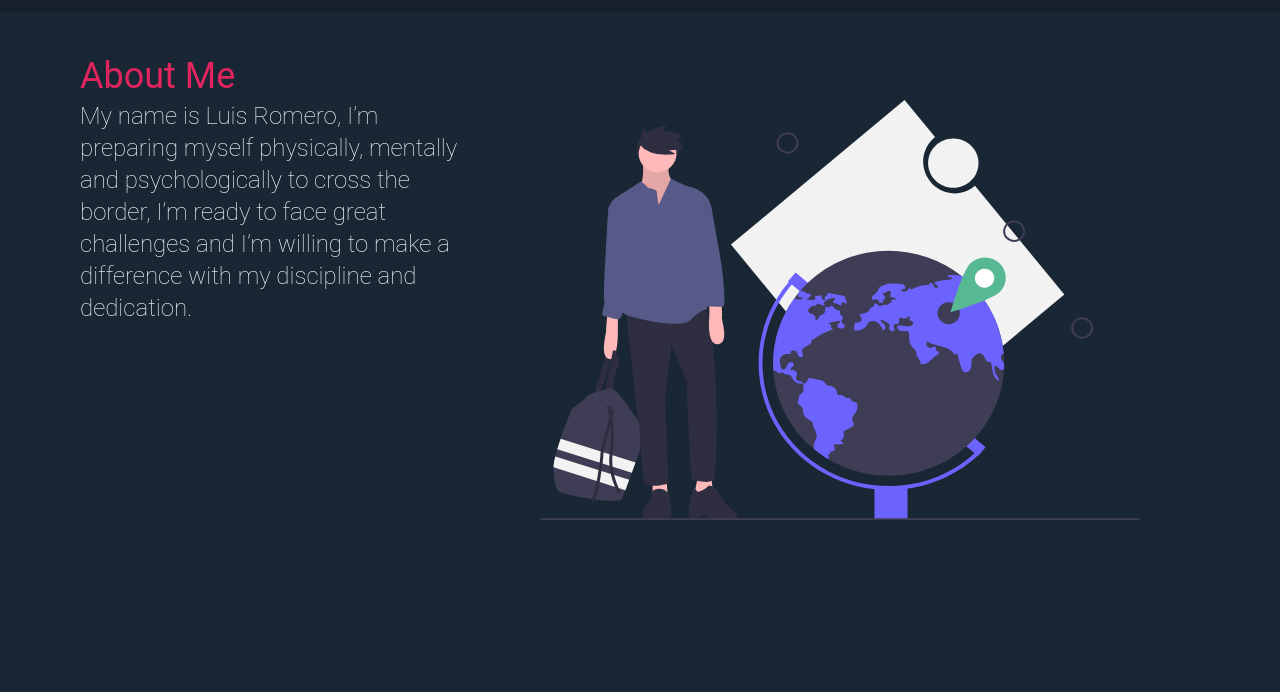
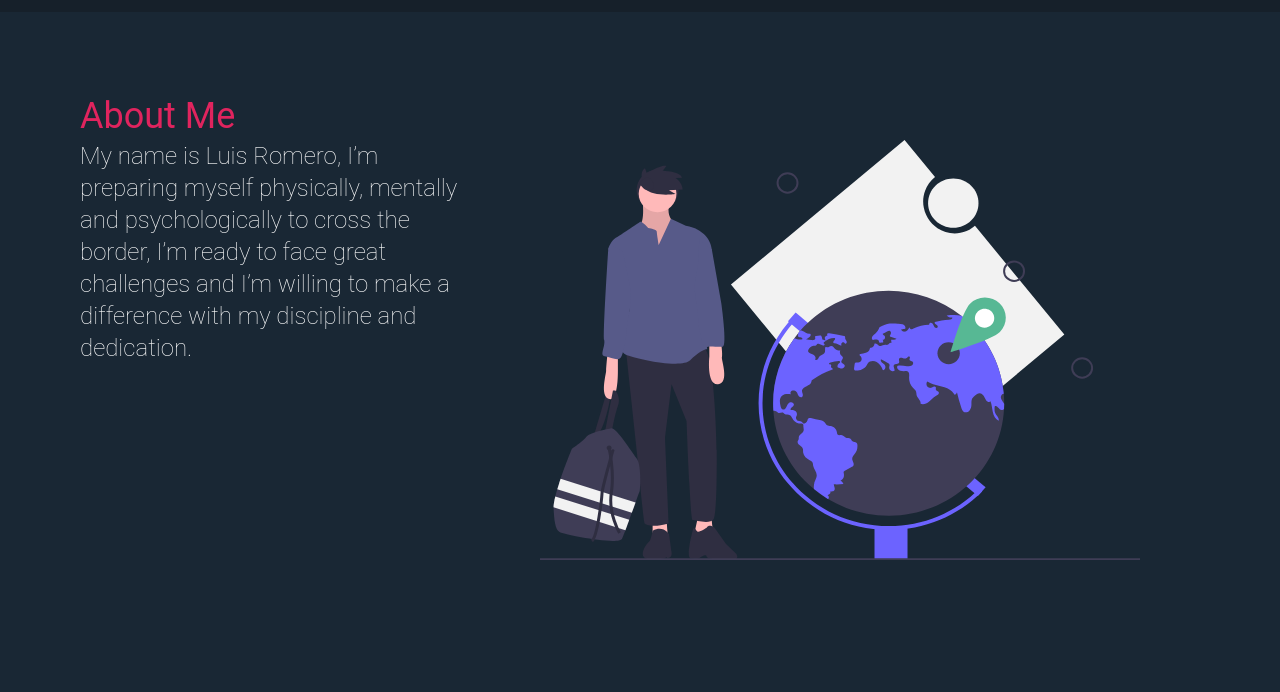
Before and after one commit to senixcode/My-web, a Next.js app: page / in a window 1280 px wide. Shown: the part 788-1480 px from the top of the page. Built offline with nearby package versions, Linux system fonts and the light colour scheme.

Commit message:
fix: :lipstick: fix padding section welcome

```diff
--- a/src/components/sections/WelcomeSection.tsx
+++ b/src/components/sections/WelcomeSection.tsx
@@ -21,6 +21,7 @@ export const WelcomeSection = () => {
 const Section = styled(SectionGlobal)`
   display: grid;
 
+    padding: ${({ theme }: PropStyleTheme) => theme.sizes.sm} ${({ theme }: PropStyleTheme) => theme.sizes.md};
   @media screen and (max-width: ${(props: PropStyleTheme) =>
       props.theme.screen.md}) {
     display: none;
--- a/styles/StyleComponentGlobal.ts
+++ b/styles/StyleComponentGlobal.ts
@@ -7,7 +7,7 @@ export const Section = styled.div`
   background: ${(props: PropStyleTheme) => props.theme.colors.primary};
   @media screen and (min-width: ${(props: PropStyleTheme) =>
       props.theme.screen.md}) {
-    padding: ${({ theme }: PropStyleTheme) => theme.sizes.sm} ${({ theme }: PropStyleTheme) => theme.sizes.md};
+    padding: ${({ theme }: PropStyleTheme) => theme.sizes.md};
   }
 `;
 export const Slides = styled.div`
```
